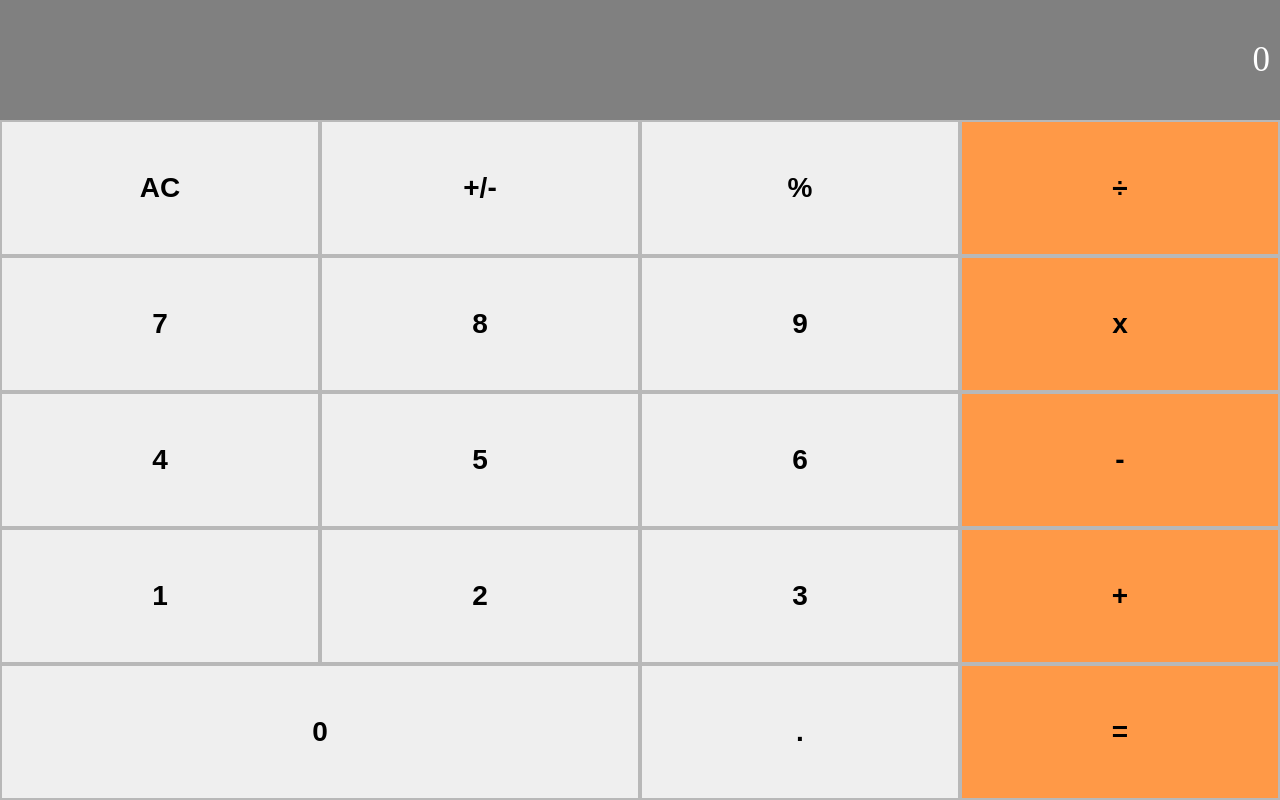
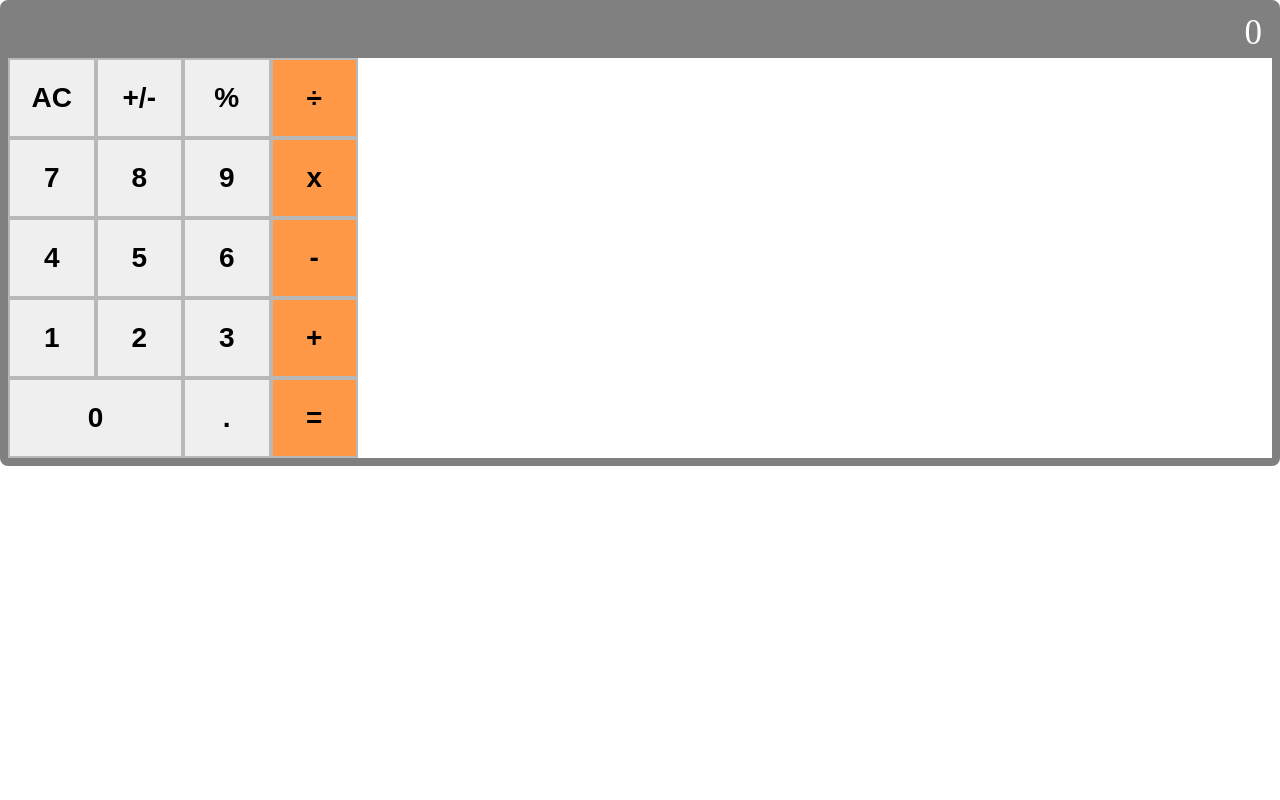
Before and after one commit to AndreaM2429/Math-Magicians, a React (Create React App) app: page / in a window 1280 px wide. Built offline with nearby package versions, Linux system fonts and the light colour scheme.

Commit message:
Adapt style to the calculator

```diff
--- a/src/Components/Calculator.css
+++ b/src/Components/Calculator.css
@@ -1,6 +1,18 @@
+.container {
+  width: 100%;
+  display: flex;
+  justify-content: space-around;
+  align-items: center;
+}
+
+.calculator {
+  border: 8px solid gray;
+  border-radius: 8px;
+}
+
 .result {
   background-color: grey;
-  height: 15vh;
+  height: 50px;
   display: flex;
   align-items: center;
   justify-content: flex-end;
@@ -11,3 +23,12 @@ span {
   font-size: 35px;
   color: #ffff;
 }
+
+@media (max-width: 815px) {
+  .container {
+    flex-direction: column;
+    gap: 15px;
+    justify-content: start;
+    padding: 15px;
+  }
+}
--- a/src/Components/Calculator.js
+++ b/src/Components/Calculator.js
@@ -4,7 +4,7 @@ import Panel from './Panel';
 
 function Calculator() {
   return (
-    <section>
+    <section className="calculator">
       <div className="result">
         <span>0</span>
       </div>
--- a/src/Components/Panel.css
+++ b/src/Components/Panel.css
@@ -1,5 +1,6 @@
 .panel {
-  height: 85vh;
+  height: 400px;
+  width: 350px;
   display: grid;
   grid-template-columns: repeat(4, 25%);
   grid-template-rows: repeat(5, 20%);
```
